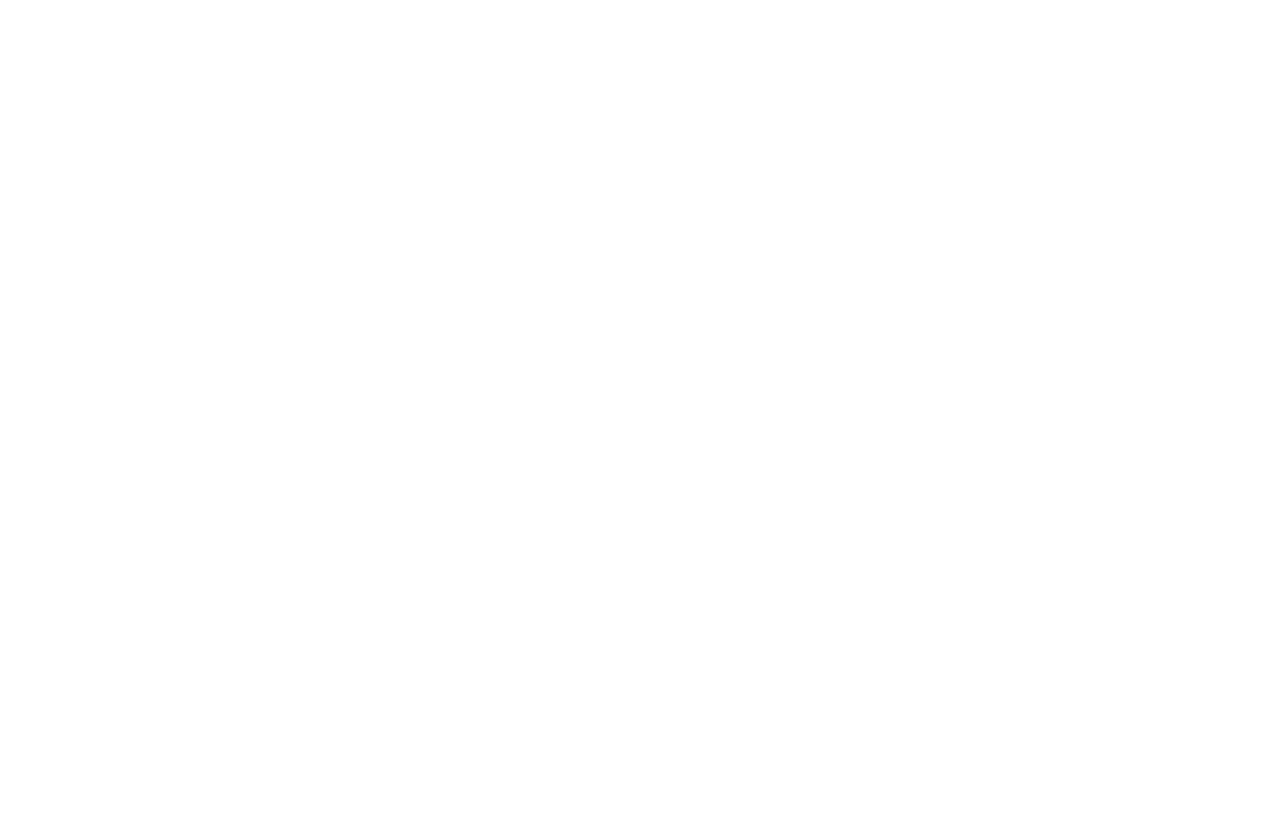
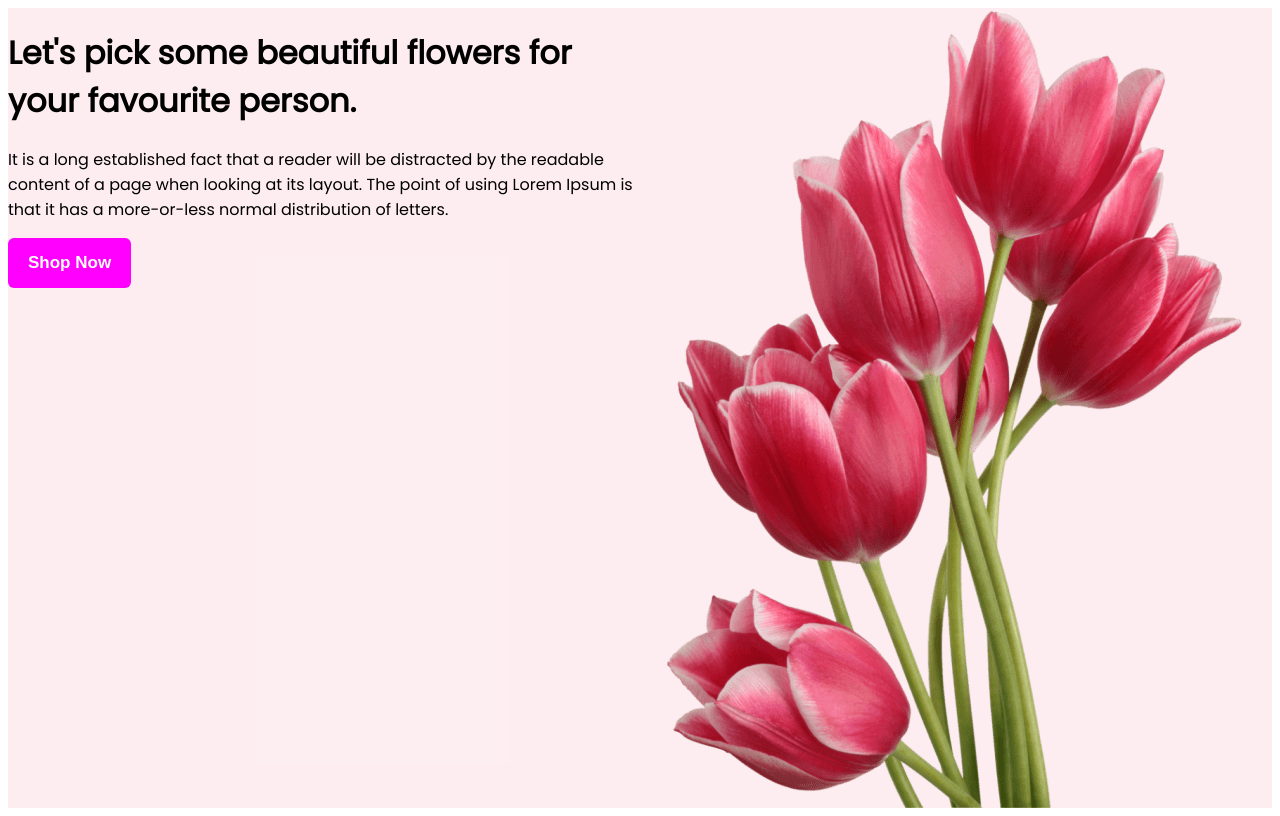
Before and after one commit to Mehedi-Emon/flower-shop-assignment, a plain HTML site: page index.html in a window 1280 px wide. Drawn offline with Linux system fonts and the light colour scheme.

Commit message:
commit message

```diff
--- a/Styles/styles.css
+++ b/Styles/styles.css
@@ -0,0 +1,30 @@
+body {
+    font-family: 'Open Sans', sans-serif;
+    font-family: 'Poppins', sans-serif;
+}
+
+.button-primary {
+    border-radius: 6px;
+    background-color: magenta;
+    border: 0;
+    padding: 15px 20px;
+    color: white;
+    font-size: 17px;
+    font-weight: 700;
+    l
+}
+
+.header-container {
+    background: rgba(229, 84, 115, 0.10);
+
+
+}
+
+.header-container {
+    display: flex;
+}
+
+image {
+    width: 635px;
+    height: 800px;
+}
--- a/index.html
+++ b/index.html
@@ -5,12 +5,27 @@
     <meta charset="UTF-8">
     <meta name="viewport" content="width=device-width, initial-scale=1.0">
     <title>Happy Flower Shop</title>
+    <link rel="preconnect" href="https://fonts.googleapis.com">
+    <link rel="preconnect" href="https://fonts.gstatic.com" crossorigin>
+    <link href="https://fonts.googleapis.com/css2?family=Open+Sans:wght@800&family=Poppins&display=swap"
+        rel="stylesheet">
+
+    <link rel="stylesheet" href="Styles/styles.css">
 </head>
 
 <body>
 
-    <header>
-
+    <header class="header-container">
+        <div class="header-info-container">
+            <h1>Let's pick some beautiful flowers for your favourite person.</h1>
+            <p>It is a long established fact that a reader will be distracted by the readable content of a page when
+                looking
+                at its layout. The point of using Lorem Ipsum is that it has a more-or-less normal distribution of
+                letters.
+            </p>
+            <button class="button-primary">Shop Now</button>
+        </div>
+        <img class="image" src="Flower Asset/pngwing 10.png" alt="">
     </header>
     <main>
 
```
